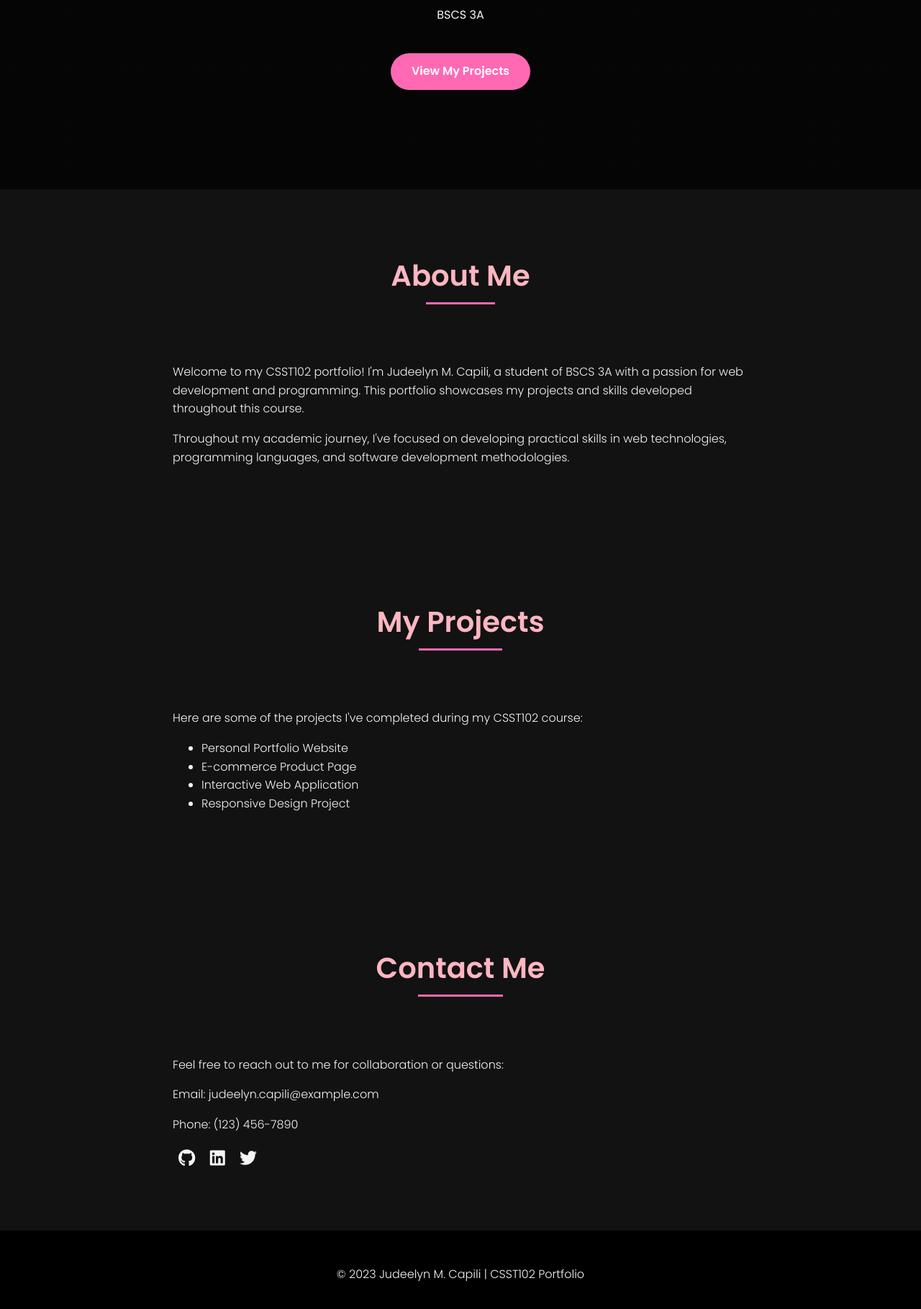
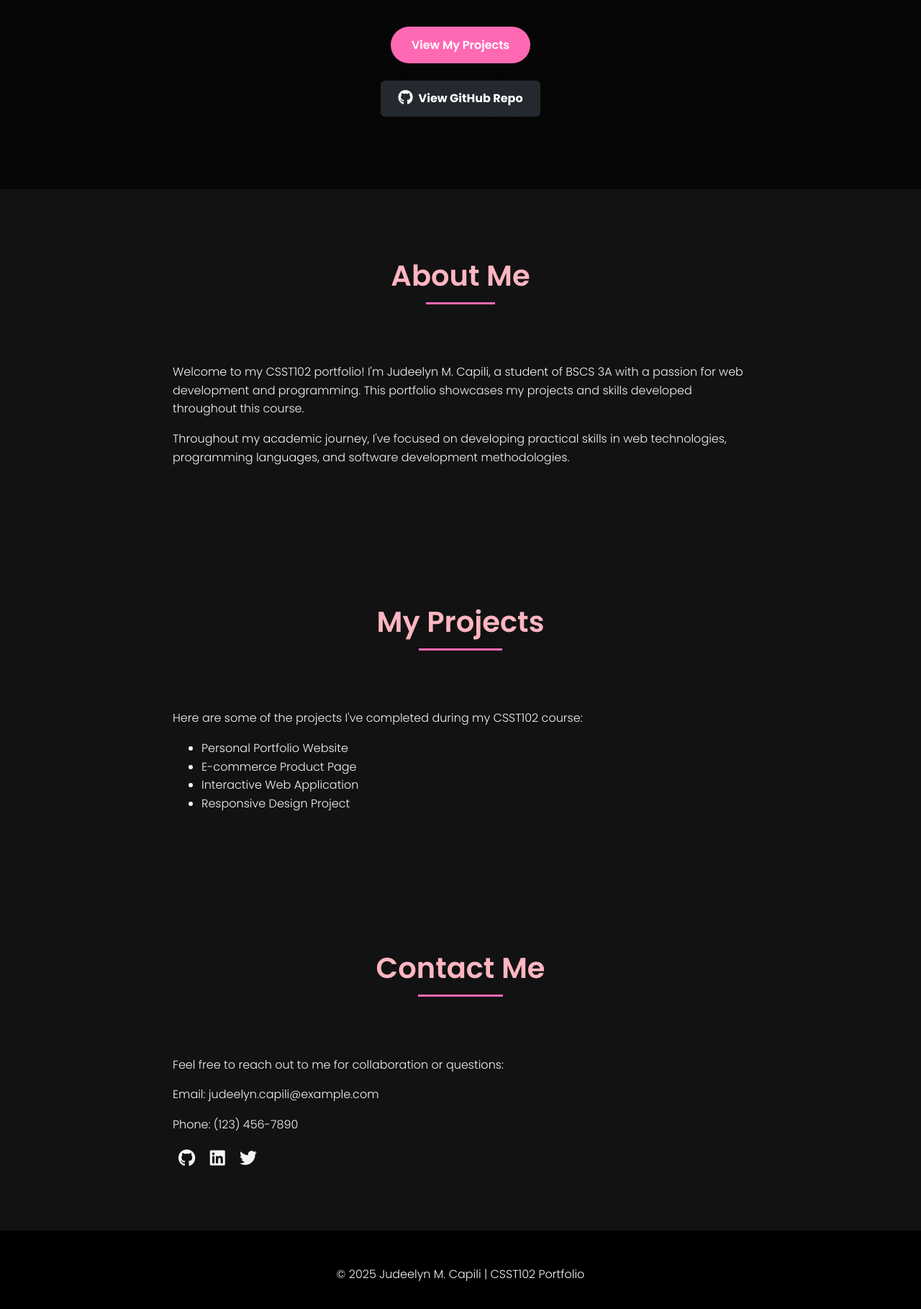
Before and after one commit to JudeelynCapili/CSST102-AY-25-26, a plain HTML site: page index.html in a window 1280 px wide. Shown: the part 537-2356 px from the top of the page at 72% size. Drawn offline with Linux system fonts and the light colour scheme.

Commit message:
Updated portfolio

```diff
--- a/index.html
+++ b/index.html
@@ -1,13 +1,16 @@
 <!DOCTYPE html>
 <html lang="en">
   <head>
-  <meta charset="UTF-8">
-  <meta name="viewport" content="width=device-width, initial-scale=1.0">
+    <meta charset="UTF-8" />
+    <meta name="viewport" content="width=device-width, initial-scale=1.0" />
     <title>CSST102 - Portfolio</title>
     <!-- Add Poppins font from Google Fonts -->
-  <link rel="preconnect" href="https://fonts.googleapis.com">
-  <link rel="preconnect" href="https://fonts.gstatic.com" crossorigin>
-  <link href="https://fonts.googleapis.com/css2?family=Poppins:wght@300;400;500;600;700&display=swap" rel="stylesheet">
+    <link rel="preconnect" href="https://fonts.googleapis.com" />
+    <link rel="preconnect" href="https://fonts.gstatic.com" crossorigin />
+    <link
+      href="https://fonts.googleapis.com/css2?family=Poppins:wght@300;400;500;600;700&display=swap"
+      rel="stylesheet"
+    />
     <style>
       :root {
         --pink-color: #ff69b4;
@@ -17,7 +20,7 @@
       }
 
       body {
-      font-family: 'Poppins', sans-serif;
+        font-family: "Poppins", sans-serif;
         background-color: var(--dark-color);
         color: var(--text-color);
         margin: 0;
@@ -60,7 +63,8 @@
         height: 100vh;
         text-align: center;
         padding: 0 1rem;
-      background: linear-gradient(rgba(0, 0, 0, 0.7), rgba(0, 0, 0, 0.7)), url('background.jpg');
+        background: linear-gradient(rgba(0, 0, 0, 0.7), rgba(0, 0, 0, 0.7)),
+          url("background.jpg");
         background-size: cover;
         background-position: center;
       }
@@ -126,7 +130,7 @@
       }
 
       .section-title h2::after {
-      content: '';
+        content: "";
         position: absolute;
         left: 25%;
         bottom: 0;
@@ -160,6 +164,30 @@
         color: var(--pink-color);
       }
 
+      /* GitHub Repo Button */
+      .github-btn {
+        display: inline-flex;
+        align-items: center;
+        background-color: #24292f;
+        color: white;
+        text-decoration: none;
+        padding: 12px 24px;
+        border-radius: 6px;
+        font-weight: bold;
+        margin-top: 1.5rem;
+        transition: all 0.3s;
+        gap: 8px;
+      }
+
+      .github-btn:hover {
+        background-color: #444c56;
+        transform: translateY(-2px);
+      }
+
+      .github-btn i {
+        font-size: 1.3rem;
+      }
+
       @media (max-width: 768px) {
         h1 {
           font-size: 2.5rem;
@@ -179,12 +207,20 @@
 
     <section id="home" class="hero">
       <div class="profile-container">
-      <img src="capilipic.jpg" alt="Judeelyn M. Capili" class="profile-img">
+        <img src="capilipic.jpg" alt="Judeelyn M. Capili" class="profile-img" />
       </div>
       <h1>CSST102 Portfolio</h1>
       <h2>Judeelyn M. Capili</h2>
       <p>BSCS 3A</p>
       <a href="#projects" class="btn">View My Projects</a>
+      <!-- GitHub Button under hero -->
+      <a
+        href="https://github.com/JudeelynCapili/CSST102-AY-25-26"
+        target="_blank"
+        class="github-btn"
+      >
+        <i class="fab fa-github"></i> View GitHub Repo
+      </a>
     </section>
 
     <section id="about" class="section">
@@ -192,8 +228,17 @@
         <h2>About Me</h2>
       </div>
       <div class="about-content">
-      <p>Welcome to my CSST102 portfolio! I'm Judeelyn M. Capili, a student of BSCS 3A with a passion for web development and programming. This portfolio showcases my projects and skills developed throughout this course.</p>
-      <p>Throughout my academic journey, I've focused on developing practical skills in web technologies, programming languages, and software development methodologies.</p>
+        <p>
+          Welcome to my CSST102 portfolio! I'm Judeelyn M. Capili, a student of
+          BSCS 3A with a passion for web development and programming. This
+          portfolio showcases my projects and skills developed throughout this
+          course.
+        </p>
+        <p>
+          Throughout my academic journey, I've focused on developing practical
+          skills in web technologies, programming languages, and software
+          development methodologies.
+        </p>
       </div>
     </section>
 
@@ -202,7 +247,9 @@
         <h2>My Projects</h2>
       </div>
       <div class="about-content">
-      <p>Here are some of the projects I've completed during my CSST102 course:</p>
+        <p>
+          Here are some of the projects I've completed during my CSST102 course:
+        </p>
         <ul>
           <li>Personal Portfolio Website</li>
           <li>E-commerce Product Page</li>
@@ -229,10 +276,13 @@
     </section>
 
     <footer>
-    <p>&copy; 2023 Judeelyn M. Capili | CSST102 Portfolio</p>
+      <p>&copy; 2025 Judeelyn M. Capili | CSST102 Portfolio</p>
     </footer>
 
     <!-- Font Awesome for icons -->
-  <link rel="stylesheet" href="https://cdnjs.cloudflare.com/ajax/libs/font-awesome/6.0.0-beta3/css/all.min.css">
+    <link
+      rel="stylesheet"
+      href="https://cdnjs.cloudflare.com/ajax/libs/font-awesome/6.0.0-beta3/css/all.min.css"
+    />
   </body>
 </html>
```
Lines whose indentation alone changed are shown as unchanged.
